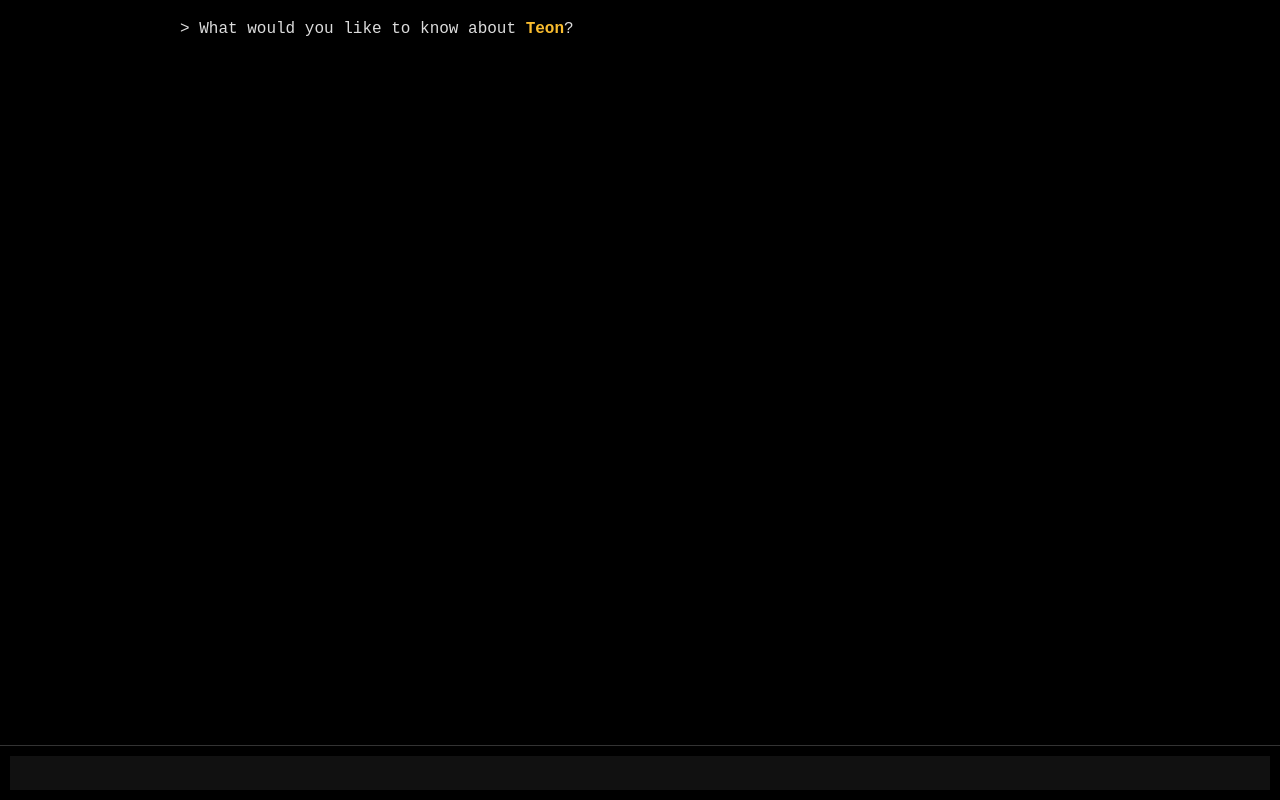
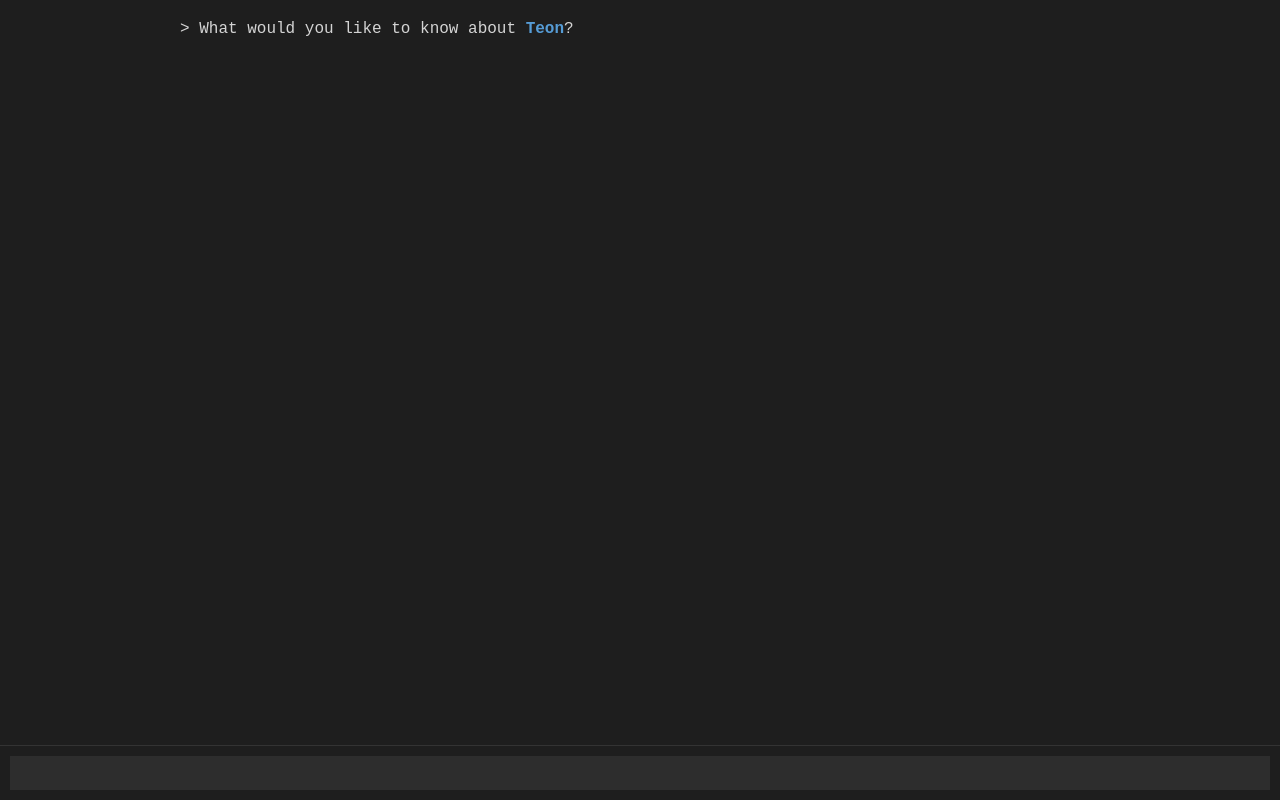
Before and after one commit to teonchain/teon, a website: page index.html in a window 1280 px wide. Drawn offline with Linux system fonts and the light colour scheme.

Commit message:
Update index.html

```diff
--- a/index.html
+++ b/index.html
@@ -10,9 +10,9 @@
       padding: 0;
       height: 100%;
       width: 100%;
-      background-color: #000;
-      color: #dcdcdc;
-      font-family: 'JetBrains Mono', monospace;
+      background-color: #1e1e1e;
+      color: #d4d4d4;
+      font-family: 'Fira Code', 'JetBrains Mono', monospace;
       display: flex;
       flex-direction: column;
       box-sizing: border-box;
@@ -38,7 +38,7 @@
     #input-container {
       display: flex;
       padding: 10px;
-      background: #000;
+      background: #1e1e1e;
       border-top: 1px solid #333;
       box-sizing: border-box;
       width: 100vw;
@@ -49,14 +49,14 @@
       flex: 1;
       width: 100%;
       padding: 8px;
-      background: #111;
+      background: #2d2d2d;
       border: none !important;
-      color: #fff;
-      font-family: 'JetBrains Mono', monospace;
+      color: #ffffff;
+      font-family: 'Fira Code', 'JetBrains Mono', monospace;
       font-size: 1rem;
       outline: none;
       box-sizing: border-box;
-      caret-color: #fff;
+      caret-color: #ffffff;
       -webkit-appearance: none;
     }
 
@@ -68,33 +68,33 @@
 
     .user-line::before {
       content: "> ";
-      color: #b8bb26;
+      color: #4ec9b0;
     }
 
     .response-line {
       margin-left: 2ch;
-      color: #dcdcdc;
+      color: #d4d4d4;
     }
 
     .keyword {
-      color: #fabd2f;
+      color: #569cd6;
       font-weight: bold;
     }
 
     .quote {
-      color: #8ec07c;
+      color: #ce9178;
       font-style: italic;
       display: block;
       margin-left: 2ch;
     }
 
     .system-line {
-      color: #83a598;
+      color: #c586c0;
       font-weight: bold;
     }
 
     .error-line {
-      color: #fb4934;
+      color: #f44747;
       font-weight: bold;
     }
   </style>
```
